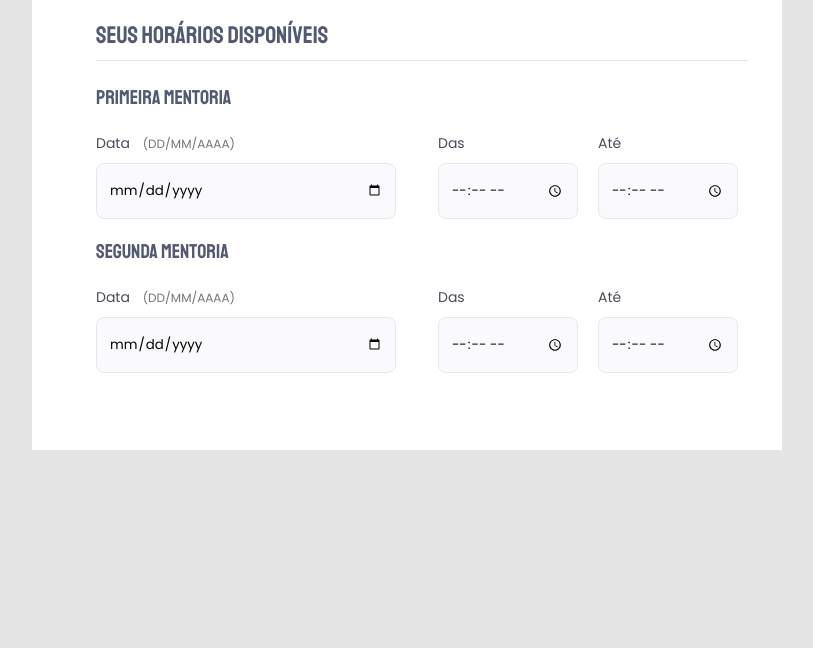
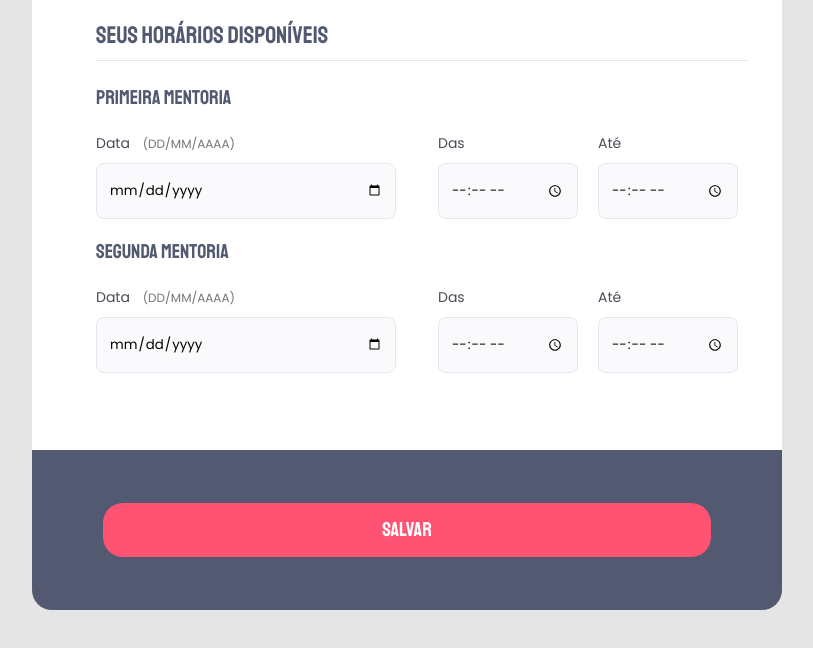
Before and after one commit to marcelodiniz81/Desafio--Criando-Formularios--Avan-ando-no-HTML-e-CSS---STG-3, a plain HTML site: page index.html in a window 1280 px wide. Shown: the part 970-1618 px from the top of the page, without its empty margins (233-1046 px from the left). Drawn offline with Linux system fonts and the light colour scheme.

Commit message:
fim do layout do formulario

```diff
--- a/index.html
+++ b/index.html
@@ -98,7 +98,10 @@
                 </div>
     </fieldset>
 
-    </form>
+  </form>
+  <footer>
+    <input class="button" type="submit" value="SALVAR">
+  </footer>
   </div>
 </body>
 </html>
--- a/style.css
+++ b/style.css
@@ -172,3 +172,37 @@ margin-right: 32px;
   color: #767579;
   padding-left: 9px;
 }
+
+footer{
+  background: #535971;
+  height: 160px;
+
+  display: flex;
+  flex-direction: column;
+  border-radius: 0 0 20px 20px;
+
+  padding: 53px 71px;
+
+}
+
+.button {
+  font-family: 'Staatliches';
+
+  font-weight: 400;
+  font-size: 20px;
+  line-height: 26px;
+
+  color: #FFFFFF;
+
+  height: 56px;
+
+  background: #FF5374;
+  border-radius: 20px;
+
+}
+
+
+.button:hover{
+  background: #e63c5e;
+
+}
```
